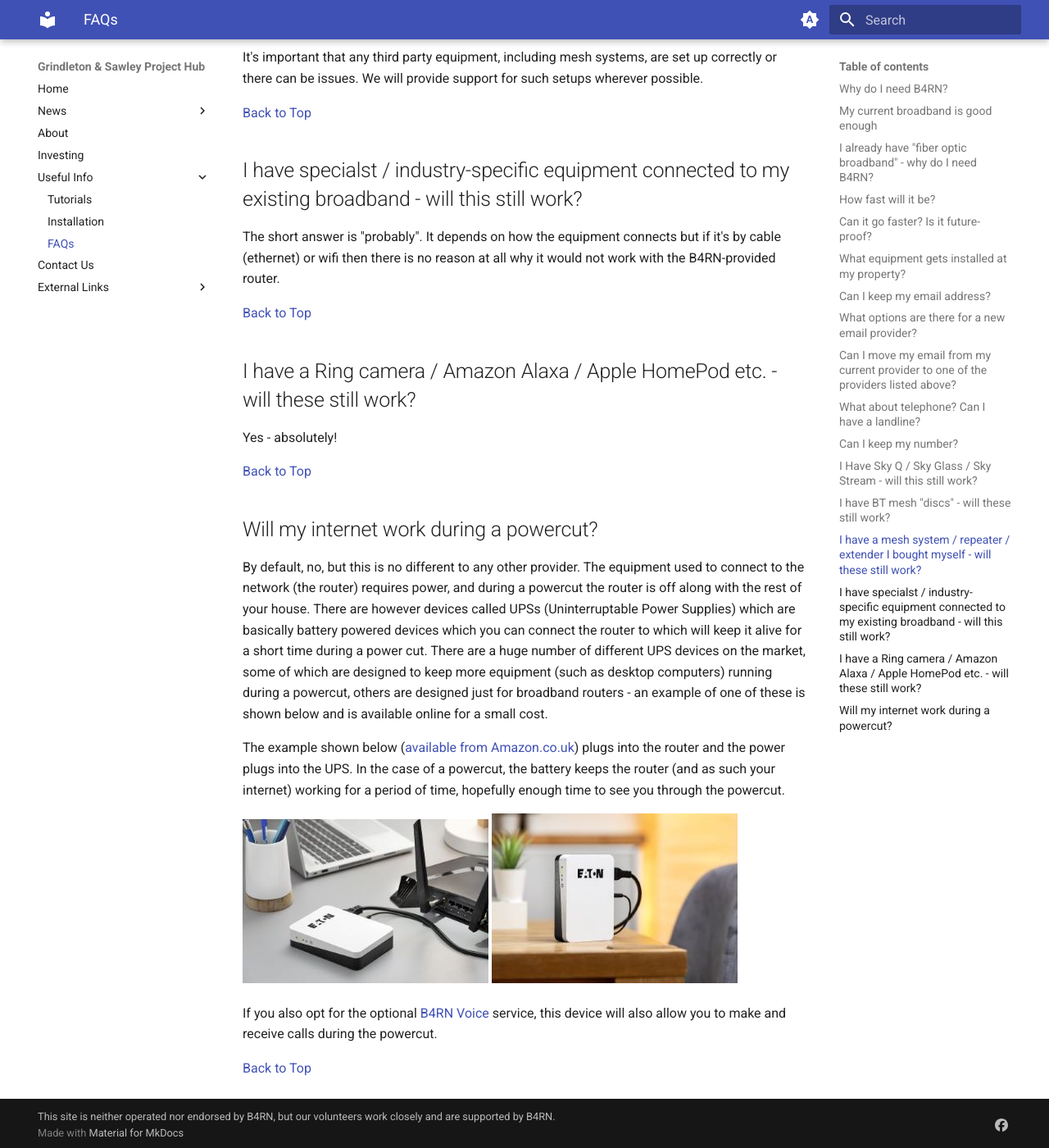
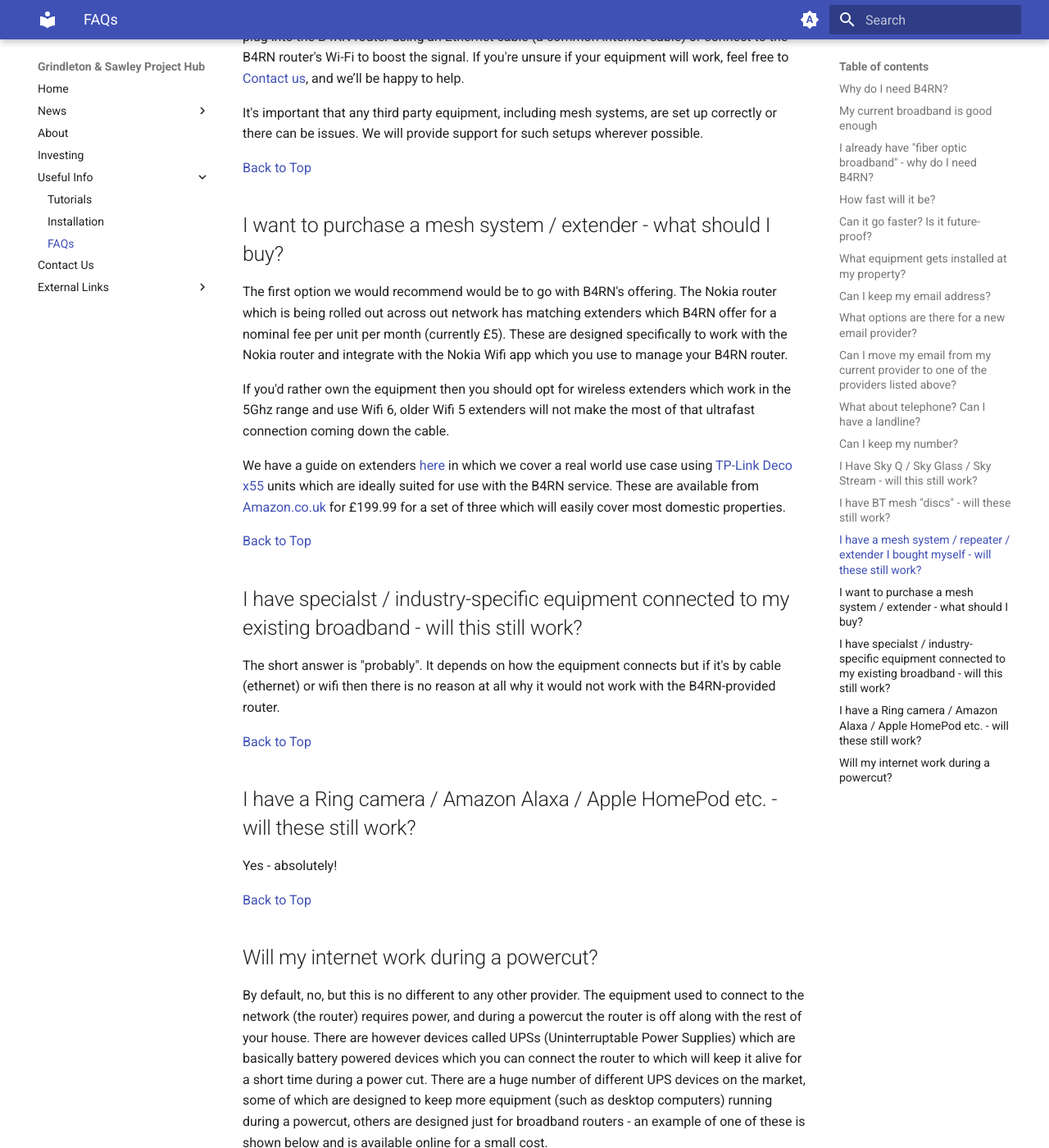
Before and after one commit to DJBenson/b4rngsdocs, an MkDocs documentation site: the page built from docs/faqs.md, in a window 1280 px wide and 1400 px high, scrolled down 8177 px. Shown: the whole window at 82% size. Built offline with MkDocs 1.6.1 and Material for MkDocs 9.7.7, drawn with Linux system fonts in a browser that asks for light colours; some of the changed text lies outside the part shown.

Commit message:
Update FAQs

```diff
--- a/docs/faqs.md
+++ b/docs/faqs.md
@@ -73,13 +73,15 @@
 
 Inside your home, a socket is installed, similar to a "master socket" (known as a FWO – Fibre Wall Outlet)  where you plug in the B4RN router. This router then provides you with a WiFi signal and has sockets on the back for plugging in other devices like computers.
 
+Grindleton and Sawley are one of the first B4RN deployments to make use of brand new Nokia XS-2426G-B routers.
+
 ![image](img/fwo.png) ![image](img/router.png)
 
 The B4RN installers will work with you to place this equipment in the best spot, making sure to minimize any disruption.
 
 NOTE: Images are for illustrative purposes only and the supplied equipment may differ.
 
-[More About The Installation Process](installation.md){ .md-button }
+[More About The Installation Process](installation/index.md){ .md-button }
 
 [Back to Top](#faqs-frequently-asked-questions)
 
@@ -166,6 +168,16 @@
 
 [Back to Top](#faqs-frequently-asked-questions)
 
+## I want to purchase a mesh system / extender - what should I buy?
+
+The first option we would recommend would be to go with B4RN's offering. The Nokia router which is being rolled out across out network has matching extenders which B4RN offer for a nominal fee per unit per month (currently £5). These are designed specifically to work with the Nokia router and integrate with the Nokia Wifi app which you use to manage your B4RN router.
+
+If you'd rather own the equipment then you should opt for wireless extenders which work in the 5Ghz range and use Wifi 6, older Wifi 5 extenders will not make the most of that ultrafast connection coming down the cable.
+
+We have a guide on extenders [here](tutorials/extenders/index.md) in which we cover a real world use case using [TP-Link Deco x55](https://amzn.to/3TAEaUZ) units which are ideally suited for use with the B4RN service. These are available from [Amazon.co.uk](https://amzn.to/3TAEaUZ) for £199.99 for a set of three which will easily cover most domestic properties.
+
+[Back to Top](#faqs-frequently-asked-questions)
+
 ## I have specialst / industry-specific equipment connected to my existing broadband - will this still work?
 
 The short answer is "probably". It depends on how the equipment connects but if it's by cable (ethernet) or wifi then there is no reason at all why it would not work with the B4RN-provided router.
@@ -180,10 +192,12 @@
 ## Will my internet work during a powercut?
 By default, no, but this is no different to any other provider. The equipment used to connect to the network (the router) requires power, and during a powercut the router is off along with the rest of your house. There are however devices called UPSs (Uninterruptable Power Supplies) which are basically battery powered devices which you can connect the router to which will keep it alive for a short time during a power cut. There are a huge number of different UPS devices on the market, some of which are designed to keep more equipment (such as desktop computers) running during a powercut, others are designed just for broadband routers - an example of one of these is shown below and is available online for a small cost.
 
-The example shown below ([available from Amazon.co.uk](https://www.amazon.co.uk/Eaton-protect-Internet-assistants-controllers-White/dp/B092TG9M7C/)) plugs into the router and the power plugs into the UPS. In the case of a powercut, the battery keeps the router (and as such your internet) working for a period of time, hopefully enough time to see you through the powercut.
+The example shown below [available from Amazon.co.uk](https://amzn.to/4lgwpiW) plugs into the router and the power plugs into the UPS. In the case of a powercut, the battery keeps the router (and as such your internet) working for a period of time, hopefully enough time to see you through the powercut.
 
 ![image](img/ups1.jpg) ![image](img/ups2.jpg)
 
 If you also opt for the optional [B4RN Voice](https://b4rn.org.uk/support/b4rn-voice-faqs) service, this device will also allow you to make and receive calls during the powercut.
 
+Refer to our article on UPSs [here](tutorials/index.md) for further details.
+
 [Back to Top](#faqs-frequently-asked-questions)
```
Also changed, not shown: docs/tutorials/extenders/index.md (added, +1 -0 lines), docs/tutorials/index.md (+2 -1 lines), docs/tutorials/ups/index.md (+1 -1 lines), docs/img/nokia_router.jpg (added).
